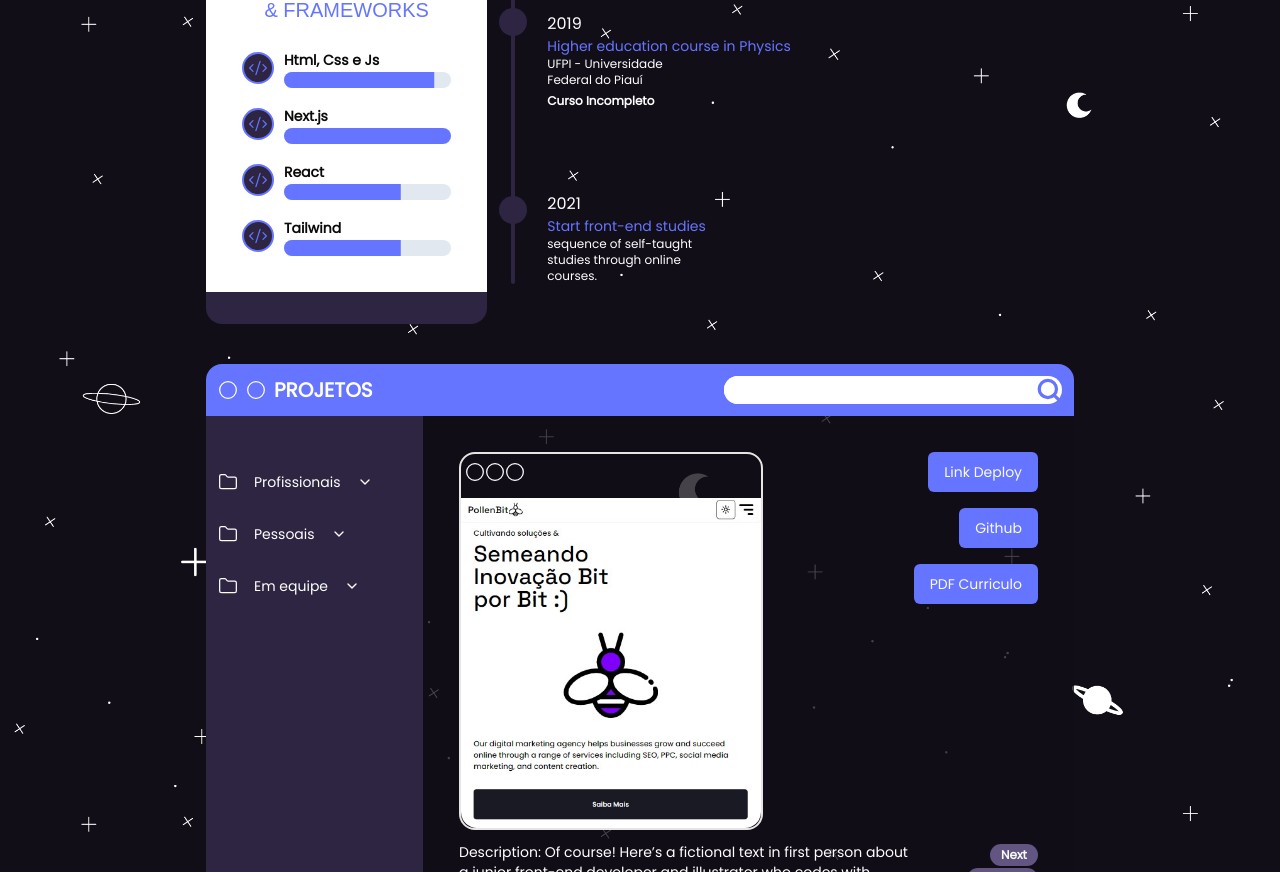
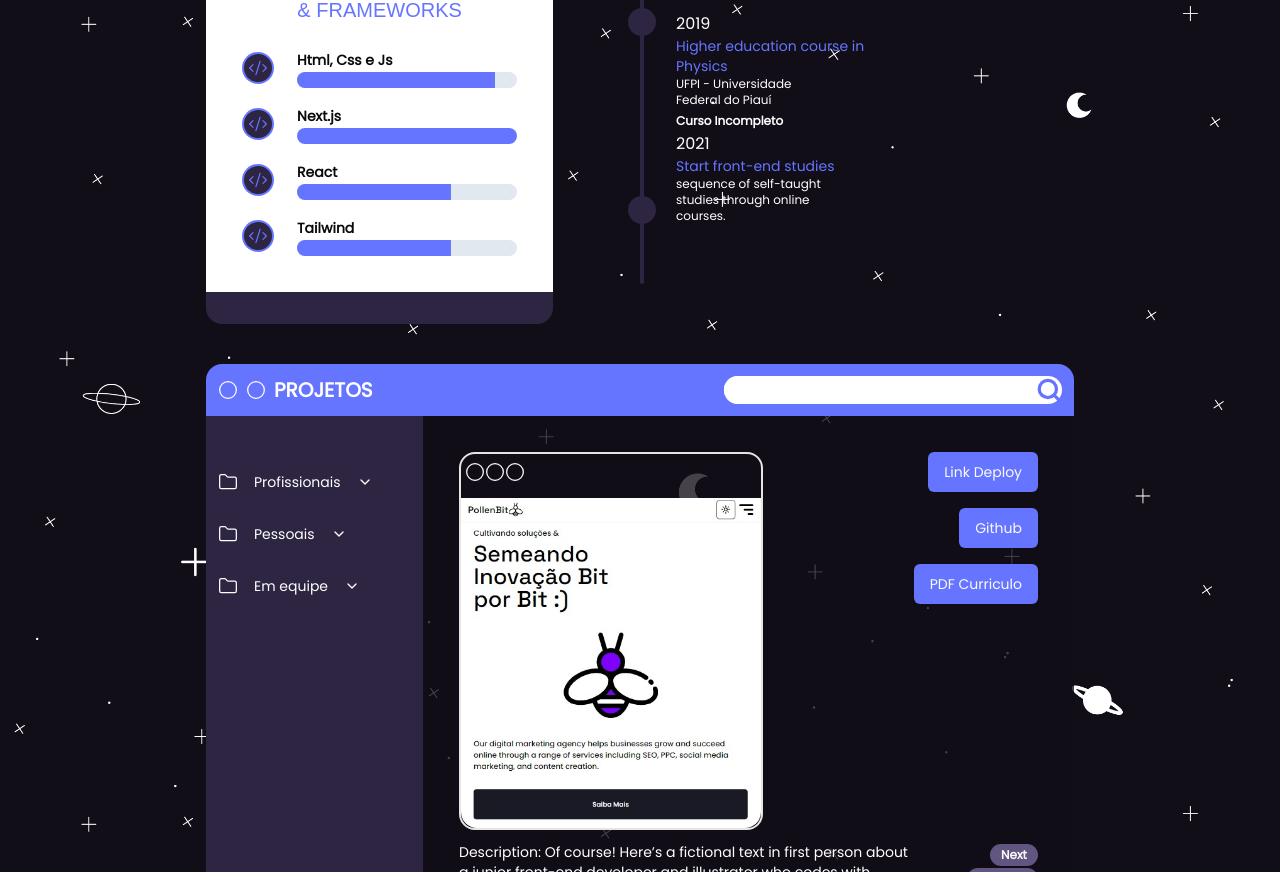
Before and after one commit to DeysRodrigues/portfolio, a Next.js app: page / in a window 1280 px wide. Shown: the part 960-1832 px from the top of the page. Built offline with nearby package versions, Linux system fonts and the light colour scheme; a web font is replaced by a local one.

Commit message:
style: change width

```diff
--- a/src/app/ui/cardTasks.tsx
+++ b/src/app/ui/cardTasks.tsx
@@ -8,7 +8,7 @@ const poller = Poller_One({
 })
 const CardTasks = () => {
     return (
-        <div className="bg-[#2D2541] rounded-2xl py-8 md:w-[50%]" >
+        <div className="bg-[#2D2541] rounded-2xl py-8 md:w-[40%]" >
             <div className="bg-primary-text flex flex-col gap-6 p-9">
                 <h2 className={`${poller.className} text-secondary text-xl text-center `}>
                     LANGUAGES <br /> & FRAMEWORKS
--- a/src/app/ui/cardTrajectory.tsx
+++ b/src/app/ui/cardTrajectory.tsx
@@ -3,7 +3,7 @@ import Link from "next/link";
 
 const CardTrajectory = () => {
     return (
-        <div className=" flex flex-col w-full w-[50%]">
+        <div className=" flex flex-col w-full md:w-[50%]">
 
             <div className="flex flex-col gap-6 md:flex-row">
                 <div className="flex gap-6">
@@ -27,7 +27,7 @@ const CardTrajectory = () => {
                             <p className="text-primary-text text-xs  w-40">UFPI - Universidade Federal do Piauí</p>
                             <span className="text-primary-text font-bold text-xs">Curso Incompleto</span>
                         </div>
-                        <div className="mt-20">
+                        <div className="mt-">
                             <span className="text-primary-text">2021</span>
                             <p className="text-secondary text-sm w-full">Start front-end studies</p>
                             <p className="text-primary-text text-xs  w-40">sequence of self-taught studies through online courses.</p>
```
